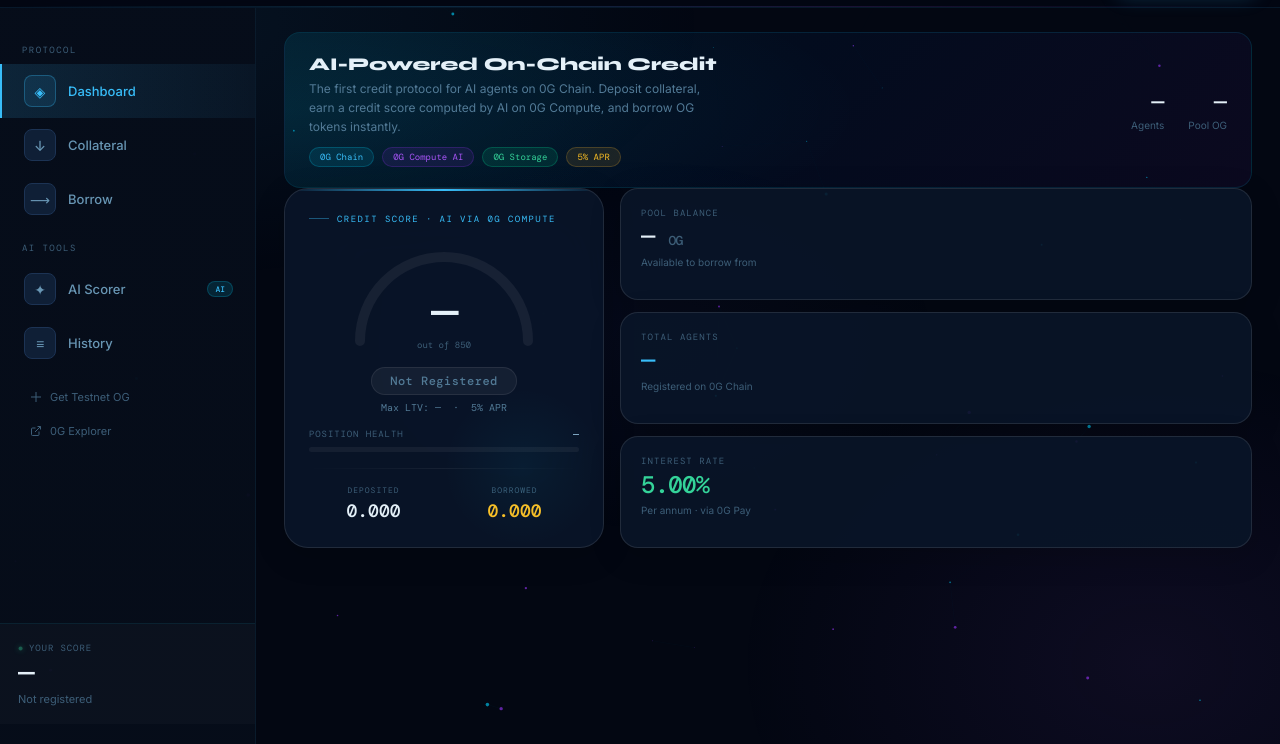
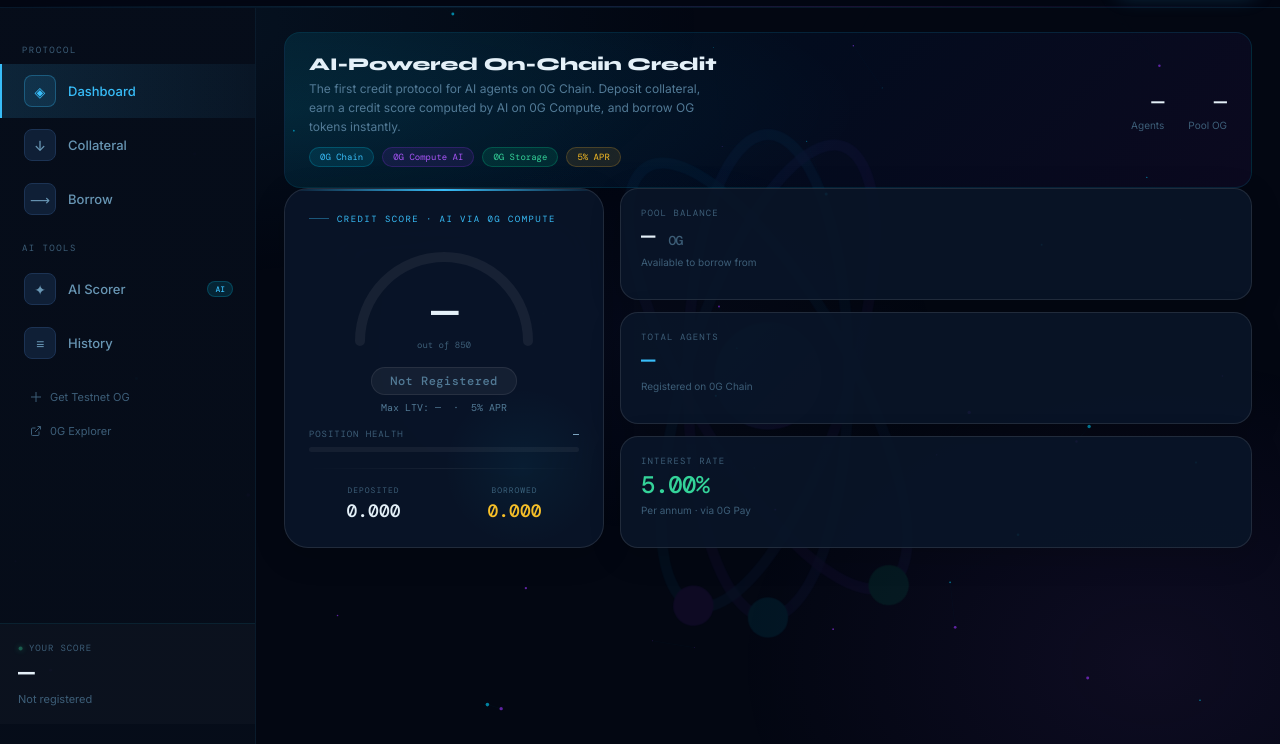
Before and after one commit to Cyptoboy777/Og-creditfi, a website: page frontend/index.html in a window 1280 px wide. Shown: the part 56-800 px from the top of the page. Drawn offline with nearby package versions, Linux system fonts and the light colour scheme; a web font is replaced by a local one.

Commit message:
feat: add animated background logo watermark

```diff
--- a/frontend/index.html
+++ b/frontend/index.html
@@ -202,7 +202,9 @@ body::before{
 .sidebar-link svg{width:12px;height:12px;flex-shrink:0}
 
 /* ════ MAIN ════ */
-.main{overflow-y:auto;padding:24px 28px 80px;display:flex;flex-direction:column;gap:16px}
+.main{overflow-y:auto;padding:24px 28px 80px;display:flex;flex-direction:column;gap:16px;position:relative}
+.bg-watermark{position:absolute;top:50%;left:50%;transform:translate(-50%,-50%);width:540px;height:540px;opacity:0.04;pointer-events:none;z-index:0;animation:pulseWatermark 8s ease-in-out infinite}
+@keyframes pulseWatermark{0%,100%{opacity:0.04;transform:translate(-50%,-50%) scale(1)}50%{opacity:0.08;transform:translate(-50%,-50%) scale(1.05)}}
 
 /* ════ PANEL + MODAL LIGHT MODE ════ */
 [data-theme="light"] .panel{box-shadow:0 4px 24px rgba(30,54,104,.08)}
@@ -657,6 +659,34 @@ body::before{
 
   <!-- MAIN -->
   <main class="main">
+
+    <!-- BACKGROUND ANIMATED LOGO WATERMARK -->
+    <div class="bg-watermark">
+      <svg viewBox="0 0 42 42" xmlns="http://www.w3.org/2000/svg">
+        <defs>
+          <linearGradient id="aiCoreBg" x1="0%" y1="0%" x2="100%" y2="100%">
+            <stop offset="0%" stop-color="#00D4FF"><animate attributeName="stop-color" values="#00D4FF;#9B35FF;#00F0A0;#00D4FF" dur="8s" repeatCount="indefinite"/></stop>
+            <stop offset="100%" stop-color="#9B35FF"><animate attributeName="stop-color" values="#9B35FF;#00F0A0;#00D4FF;#9B35FF" dur="8s" repeatCount="indefinite"/></stop>
+          </linearGradient>
+        </defs>
+        <g style="transform-origin:21px 21px;animation:logoRotate 20s linear infinite">
+          <ellipse cx="21" cy="21" rx="18" ry="6" fill="none" stroke="url(#aiCoreBg)" stroke-width="0.8" opacity="0.6"/>
+          <circle cx="39" cy="21" r="1.5" fill="#00D4FF"><animate attributeName="fill" values="#00D4FF;#9B35FF;#00F0A0;#00D4FF" dur="4s" repeatCount="indefinite"/></circle>
+        </g>
+        <g style="transform-origin:21px 21px;animation:logoRotateRev 25s linear infinite" transform="rotate(60 21 21)">
+          <ellipse cx="21" cy="21" rx="18" ry="6" fill="none" stroke="url(#aiCoreBg)" stroke-width="0.8" opacity="0.6"/>
+          <circle cx="3" cy="21" r="1.5" fill="#9B35FF"><animate attributeName="fill" values="#9B35FF;#00F0A0;#00D4FF;#9B35FF" dur="4s" repeatCount="indefinite"/></circle>
+        </g>
+        <g style="transform-origin:21px 21px;animation:logoRotate 30s linear infinite" transform="rotate(120 21 21)">
+          <ellipse cx="21" cy="21" rx="18" ry="6" fill="none" stroke="url(#aiCoreBg)" stroke-width="0.8" opacity="0.6"/>
+          <circle cx="39" cy="21" r="1.5" fill="#00F0A0"><animate attributeName="fill" values="#00F0A0;#00D4FF;#9B35FF;#00F0A0" dur="4s" repeatCount="indefinite"/></circle>
+        </g>
+        <circle cx="21" cy="21" r="4" fill="url(#aiCoreBg)">
+          <animate attributeName="r" values="3;5;3" dur="4s" repeatCount="indefinite" />
+          <animate attributeName="opacity" values="0.6;1;0.6" dur="4s" repeatCount="indefinite" />
+        </circle>
+      </svg>
+    </div>
 
     <!-- DASHBOARD -->
     <div id="tab-dashboard" class="tab-view">
```
